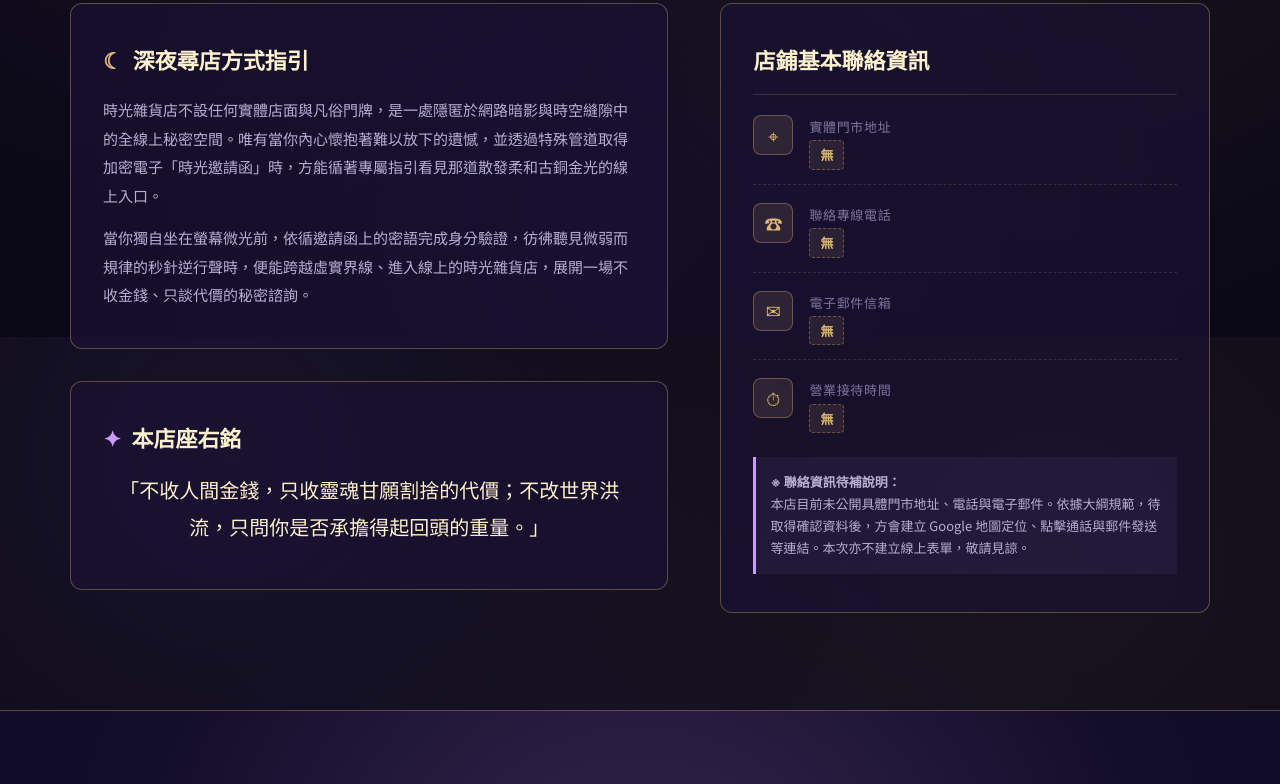
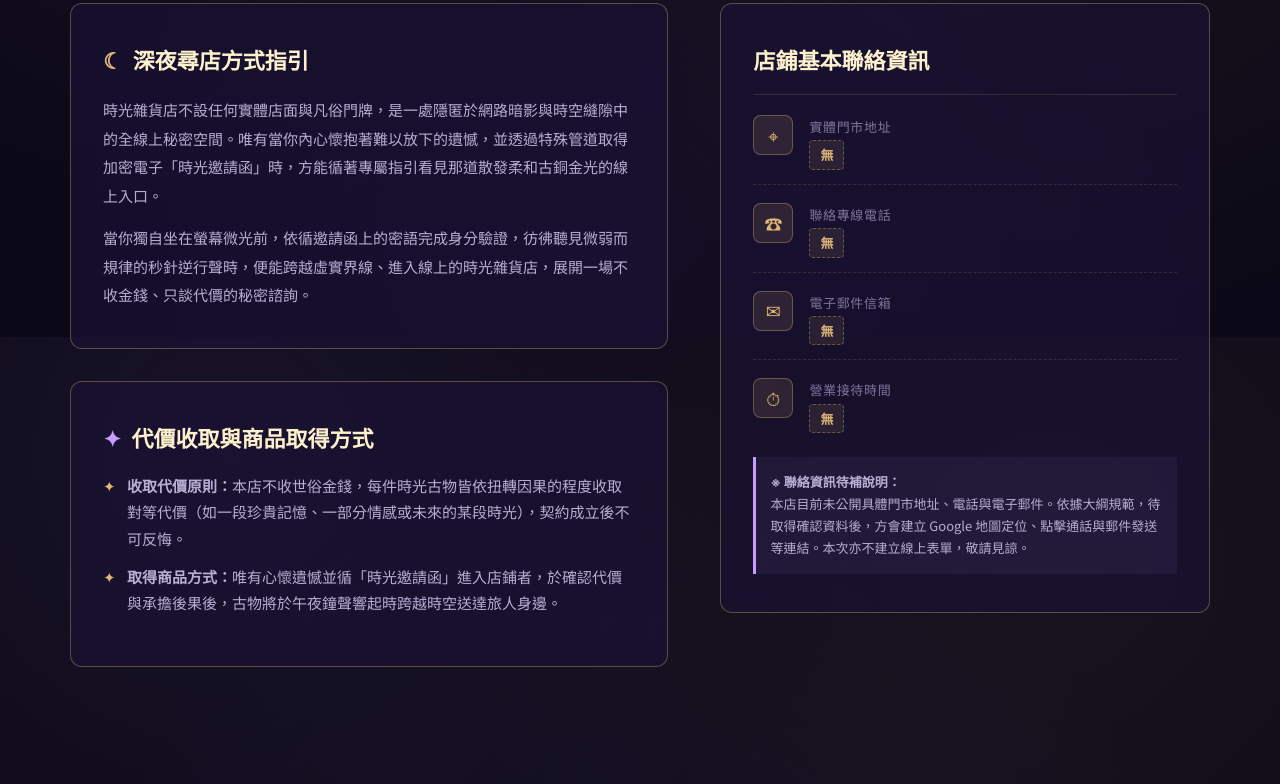
Before and after one commit to susu-cpu777/WebPage_11515243, a plain HTML site: page pages/contact.html in a window 1280 px wide. Shown: the part 463-1247 px from the top of the page. Drawn offline with Linux system fonts and the light colour scheme.

Commit message:
更新聯絡頁面，將座右銘區塊改為代價收取與商品取得方式，增強內容表達與清晰度

```diff
--- a/pages/contact.html
+++ b/pages/contact.html
@@ -74,13 +74,20 @@
             </p>
           </article>
 
-          <!-- 本店座右銘 -->
-          <article class="guide-box contact-motto-box">
+          <!-- 代價收取與商品取得方式 -->
+          <article class="guide-box">
             <h3>
               <span style="color: var(--lavender);" aria-hidden="true">✦</span>
-              <span>本店座右銘</span>
+              <span>代價收取與商品取得方式</span>
             </h3>
-            <blockquote class="contact-motto">「不收人間金錢，只收靈魂甘願割捨的代價；不改世界洪流，只問你是否承擔得起回頭的重量。」</blockquote>
+            <ul class="notice-list">
+              <li>
+                <strong>收取代價原則：</strong>本店不收世俗金錢，每件時光古物皆依扭轉因果的程度收取對等代價（如一段珍貴記憶、一部分情感或未來的某段時光），契約成立後不可反悔。
+              </li>
+              <li>
+                <strong>取得商品方式：</strong>唯有心懷遺憾並循「時光邀請函」進入店鋪者，於確認代價與承擔後果後，古物將於午夜鐘聲響起時跨越時空送達旅人身邊。
+              </li>
+            </ul>
           </article>
         </div>
 
```
